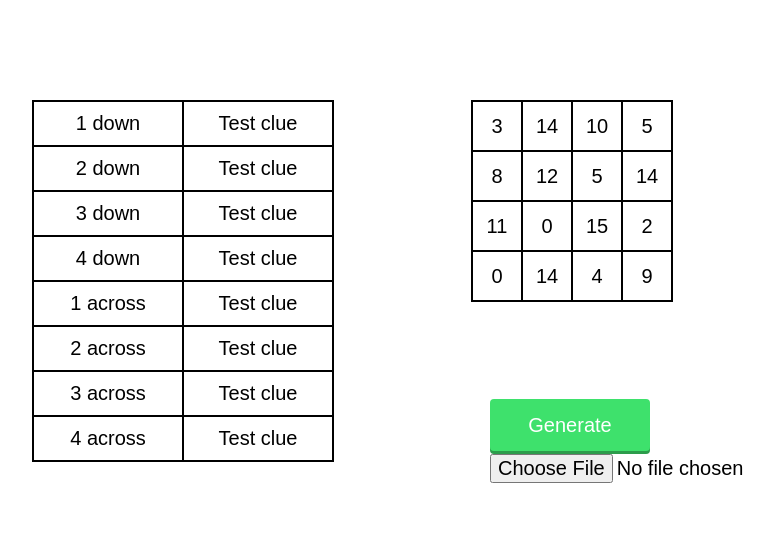
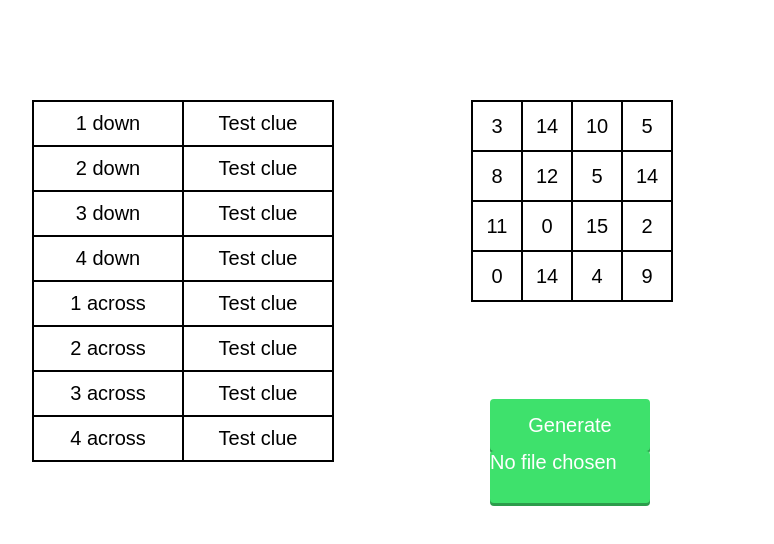
Before and after one commit to LucaKoval/Crossword-Creator, a React (Create React App) app: page / in a window 1280 px wide. Shown: the top 544 px of the page, without its empty margins (68-842 px from the left). Built offline with nearby package versions, Linux system fonts and the light colour scheme.

Commit message:
Styling WIP

```diff
--- a/src/App.js
+++ b/src/App.js
@@ -56,16 +56,16 @@ class App extends Component {
 	  						data={this.state.data}
 	  					/>
 	  				</div>
-	  				<div className={styles.buttonContainer}>
+	  				<div className="buttonContainer">
 	            		<input
 	              			type="Submit"
-	              			className={styles.button}
+	              			className="button"
 	              			value="Generate"
 	              			onClick={this.generateData}
 	            		/>
-	            		<div className={styles.buttonShadow} />
-						<ProblemInput/>
+	            		<div className="buttonShadow" />
 	          		</div>
+	          		<ProblemInput />
 	        	</div>
   			</div>
   		);
--- a/src/components/ProblemInput.js
+++ b/src/components/ProblemInput.js
@@ -1,6 +1,7 @@
 import React, { Component } from "react";
 
 import '../styles/global.css';
+import '../styles/ProblemInput.module.css';
 
 class ProblemInput extends Component {
   constructor(props) {
@@ -17,9 +18,15 @@ class ProblemInput extends Component {
 
   render() {
     return(
-      <div>
-        <input type = "file" onChange={this.onFileChange}/>
+      <div className="buttonContainer">
+        <input
+            type="file"
+            className="button"
+            onChange={this.onFileChange}
+        />
+        <div className="buttonShadow" />
       </div>
+
     );
   }
 }
--- a/src/styles/App.module.css
+++ b/src/styles/App.module.css
@@ -23,43 +23,3 @@
 	top: 0;
 	left: 0;
 }
-
-.buttonContainer {
-	width: calc(160px + 4px);
-	height: 52px;
-
-	position: relative;
-}
-
-.button {
-	width: 160px;
-	height: 100%;
-
-	position: absolute;
-	bottom: 3px;
-
-	color: white;
-	background-color: var(--green);
-
-	border: none;
-	border-radius: 4px;
-	outline: none;
-	transition: all 0.10s ease;
-}
-
-.button:hover {
-	cursor: pointer;
-	bottom: 4px;
-}
-
-.button:active {
-	bottom: 0px;
-}
-
-.buttonShadow {
-	width: 160px;
-	height: 100%;
-
-	background-color: var(--dark-green);
-	border-radius: 4px;
-}
--- a/src/styles/global.css
+++ b/src/styles/global.css
@@ -37,3 +37,53 @@ body {
 input[type="submit"] {
 	-webkit-appearance: none;
 }
+
+/*input[type=file] {
+    display: none;
+}*/
+
+input[type=file]::file-selector-button {
+    display: none;
+}
+
+.buttonContainer {
+    width: calc(160px + 4px);
+    height: 52px;
+
+    position: relative;
+}
+
+.button {
+    width: 160px;
+    height: 100%;
+
+    text-align: center;
+
+    position: absolute;
+    bottom: 3px;
+
+    color: white;
+    background-color: var(--green);
+
+    border: none;
+    border-radius: 4px;
+    outline: none;
+    transition: all 0.10s ease;
+}
+
+.button:hover {
+    cursor: pointer;
+    bottom: 4px;
+}
+
+.button:active {
+    bottom: 0px;
+}
+
+.buttonShadow {
+    width: 160px;
+    height: 100%;
+
+    background-color: var(--dark-green);
+    border-radius: 4px;
+}
```
Also changed, not shown: src/styles/ProblemInput.module.css (added).
